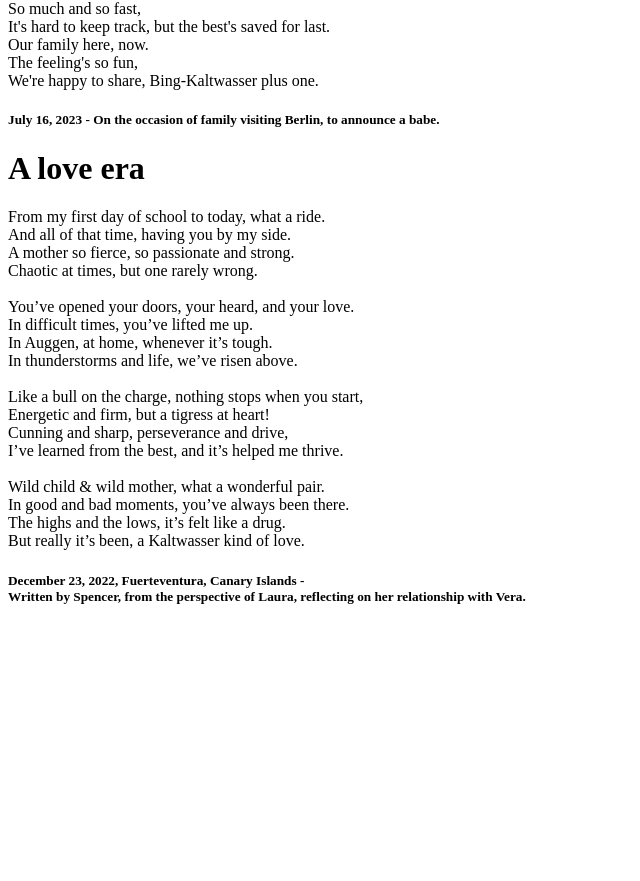
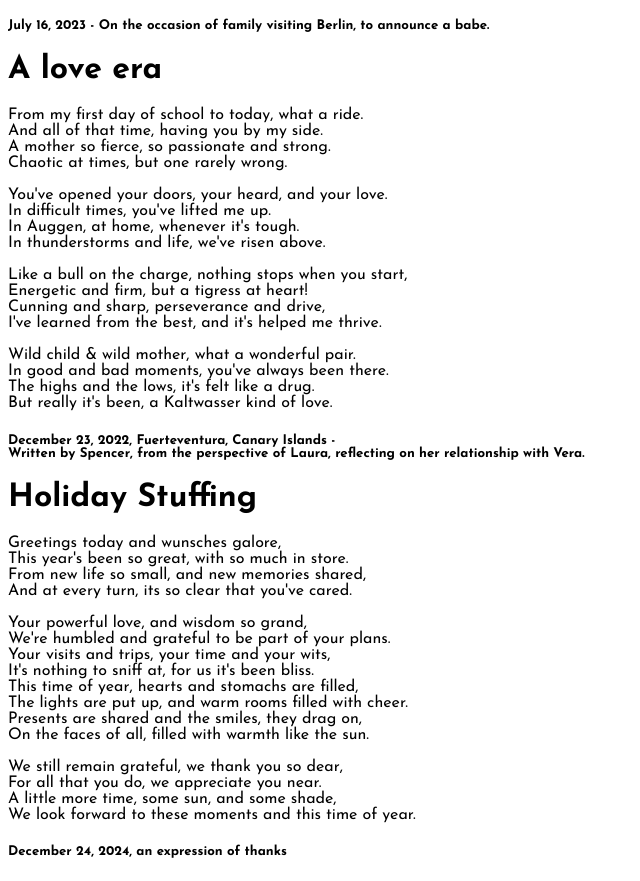
Before and after one commit to notspencer/poetree, a plain HTML site: page index.html in a window 1280 px wide. Shown: the part 881-1762 px from the top of the page, without its empty margins (0-640 px from the left). Before the commit the page ends 1508 px from the top, so only its background shows below. Drawn offline with Linux system fonts and the light colour scheme.

Commit message:
new poem & font update

```diff
--- a/index.html
+++ b/index.html
@@ -5,7 +5,12 @@
 <meta name="viewport" content="width=device-width,initial-scale-1">
 <link rel="stylesheet" href="style.css">
 
+
 <head>
+  <link rel="preconnect" href="https://fonts.googleapis.com">
+  <link rel="preconnect" href="https://fonts.gstatic.com" crossorigin>
+  <link href="https://fonts.googleapis.com/css2?family=Josefin+Sans:ital,wght@0,100..700;1,100..700&display=swap" rel="stylesheet">
+
   <nav class="navbar">
     <ul>
       <li>Welcome to the Poetree</li>
@@ -76,24 +81,49 @@
       A mother so fierce, so passionate and strong.<br>
       Chaotic at times, but one rarely wrong.<br>
       <br>
-      You’ve opened your doors, your heard, and your love.<br>
-      In difficult times, you’ve lifted me up.<br>
-      In Auggen, at home, whenever it’s tough.<br>
-      In thunderstorms and life, we’ve risen above.<br>
+      You&apos;ve opened your doors, your heard, and your love.<br>
+      In difficult times, you&apos;ve lifted me up.<br>
+      In Auggen, at home, whenever it&apos;s tough.<br>
+      In thunderstorms and life, we&apos;ve risen above.<br>
       <br>
       Like a bull on the charge, nothing stops when you start,<br>
       Energetic and firm, but a tigress at heart!<br>
       Cunning and sharp, perseverance and drive,<br>
-      I’ve learned from the best, and it’s helped me thrive.<br>
+      I&apos;ve learned from the best, and it&apos;s helped me thrive.<br>
       <br>
       Wild child & wild mother, what a wonderful pair.<br>
-      In good and bad moments, you’ve always been there.<br>
-      The highs and the lows, it’s felt like a drug.<br>
-      But really it’s been, a Kaltwasser kind of love.<br>
+      In good and bad moments, you&apos;ve always been there.<br>
+      The highs and the lows, it&apos;s felt like a drug.<br>
+      But really it&apos;s been, a Kaltwasser kind of love.<br>
     </p>
     <h5>December 23, 2022, Fuerteventura, Canary Islands -
       <br>Written by Spencer, from the perspective of Laura, reflecting on her relationship with Vera.</h5>
   </div>
+  <div class="poem" id="holiday-stuffing">
+    <h1>Holiday Stuffing</h1>
+    <p>
+      Greetings today and wunsches galore,<br>
+      This year's been so great, with so much in store.<br>
+      From new life so small, and new memories shared,<br>
+      And at every turn, its so clear that you've cared.<br>
+      <br>
+      Your powerful love, and wisdom so grand,<br>
+      We're humbled and grateful to be part of your plans.<br>
+      Your visits and trips, your time and your wits,<br>
+      It's nothing to sniff at, for us it's been bliss.<br>
+
+      This time of year, hearts and stomachs are filled,<br>
+      The lights are put up, and warm rooms filled with cheer.<br>
+      Presents are shared and the smiles, they drag on,<br>
+      On the faces of all, filled with warmth like the sun.<br>
+      <br>
+      We still remain grateful, we thank you so dear,<br>
+      For all that you do, we appreciate you near.<br>
+      A little more time, some sun, and some shade,<br>
+      We look forward to these moments and this time of year.<br>
+    </p>
+    <h5>December 24, 2024, an expression of thanks</h5>
+  </div>
 </body>
 
 </html>
--- a/style.css
+++ b/style.css
@@ -1,3 +1,12 @@
-.navbar {
-  list-style-type: none;
+* {
+  margin: 10;
+  padding: 2;
+  box-sizing: border-box;
 }
+
+.poem {
+  font-family: "Josefin Sans", serif;
+  font-optical-sizing: auto;
+  font-weight: 400;
+  font-style: normal;
+}
```
